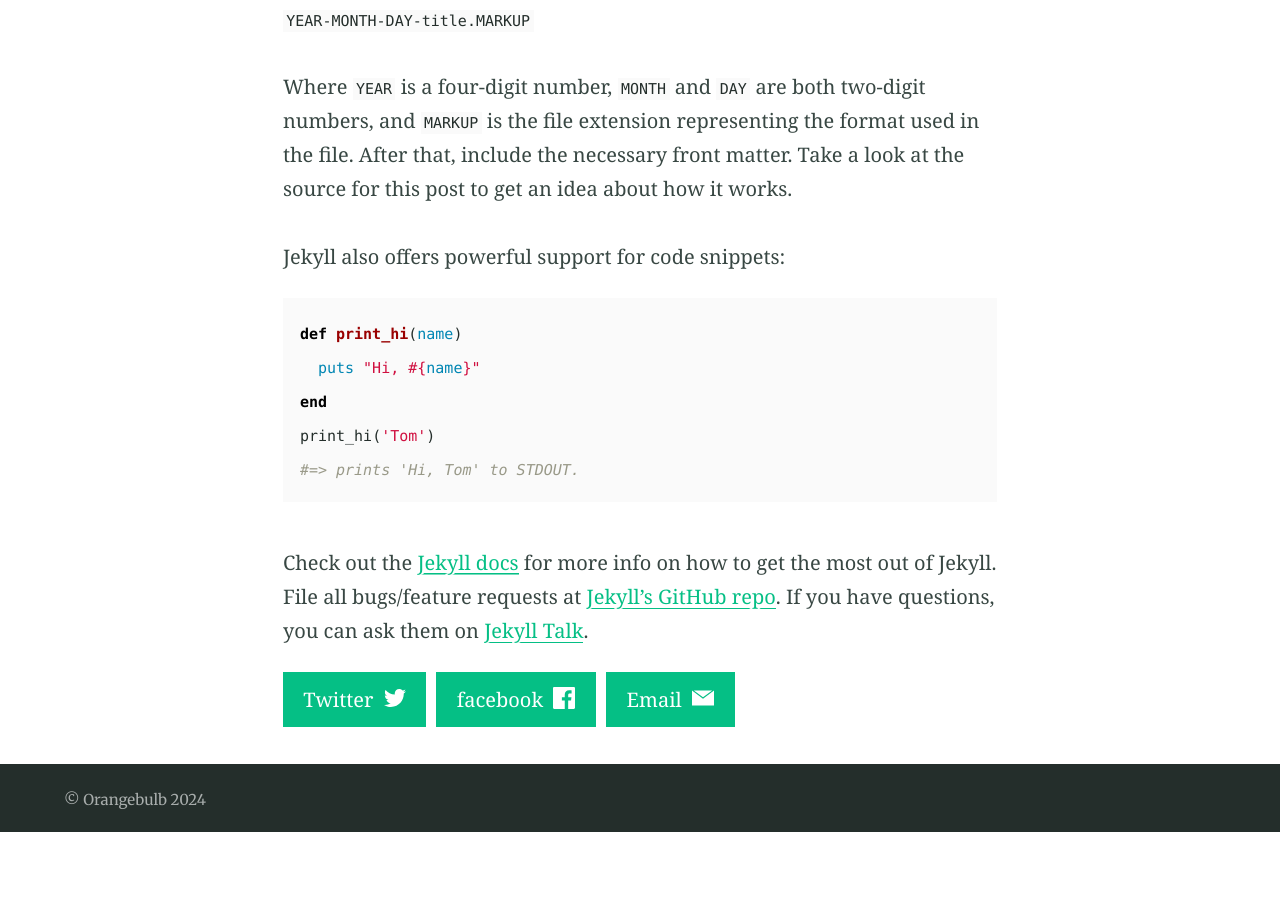
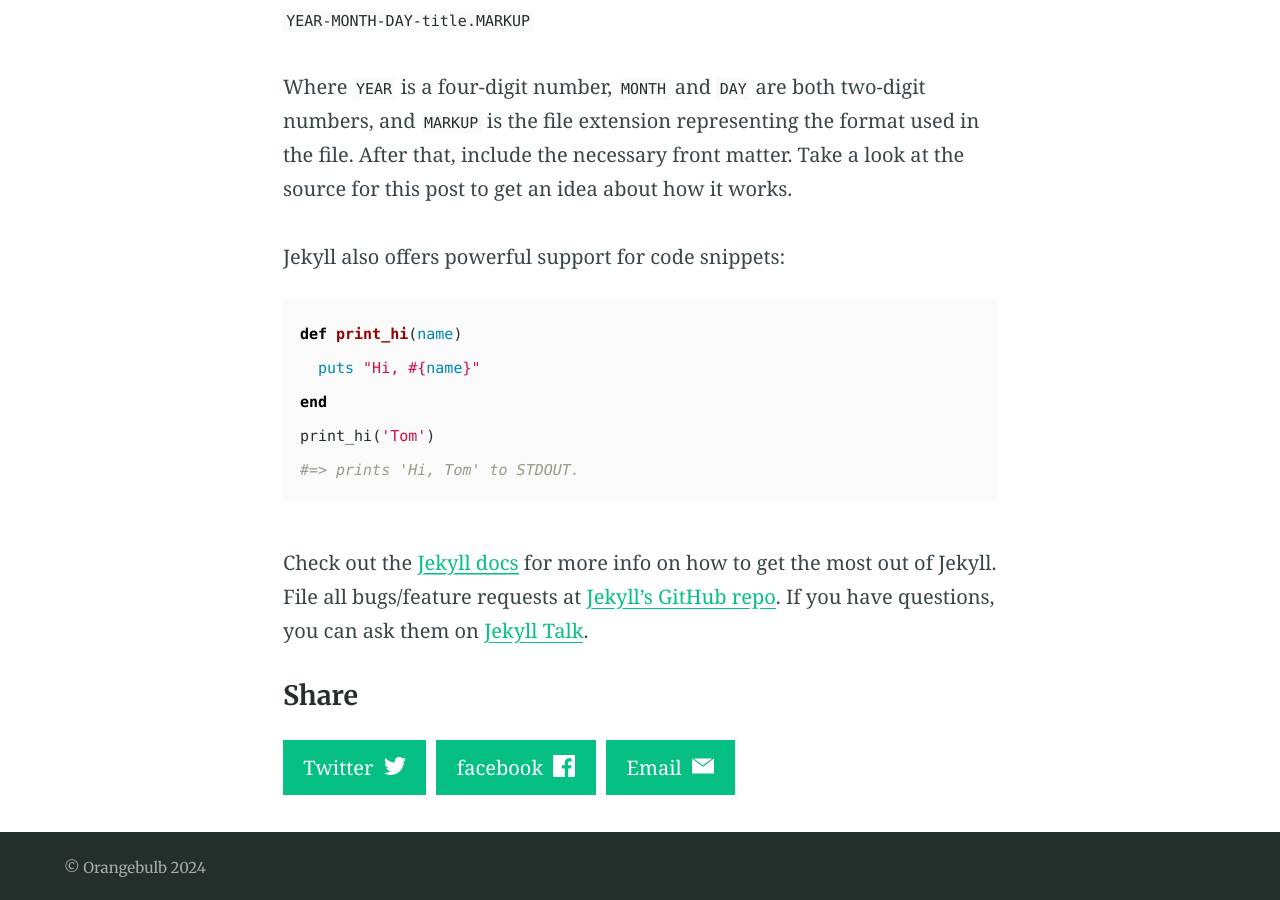
Before and after one commit to trpallin/trpallin.github.io, a Jekyll site: the page built from _posts/2024-07-12-welcome-to-jekyll.markdown, in a window 1280 px wide and 900 px high, scrolled down 589 px. Built offline with Jekyll 4.4.1, drawn with Linux system fonts in a browser that asks for light colours; before the commit the page ends 1421 px from its top, so only the background shows below that.

Commit message:
add text "Share"

```diff
--- a/_includes/nav-share.html
+++ b/_includes/nav-share.html
@@ -1,4 +1,5 @@
 <div class="share">
+  <h4 class="share-heading">Share</h4><br>
   {% for network in site.sharing_links %}
     {% if network[1] != blank %}
       {% assign name = network[0] %}
```
